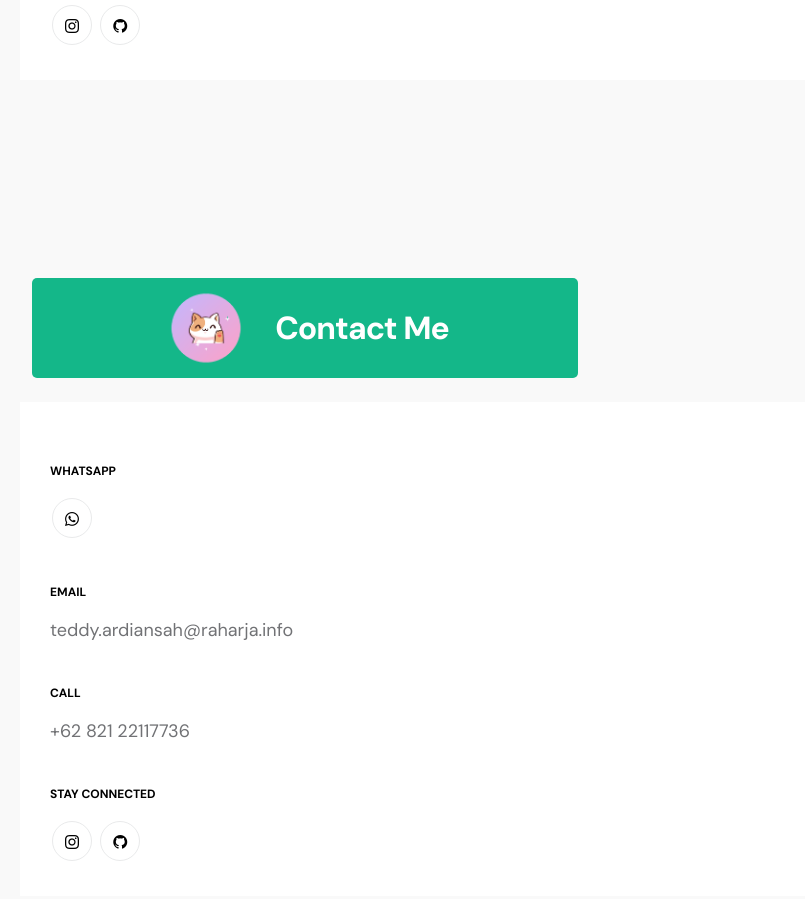
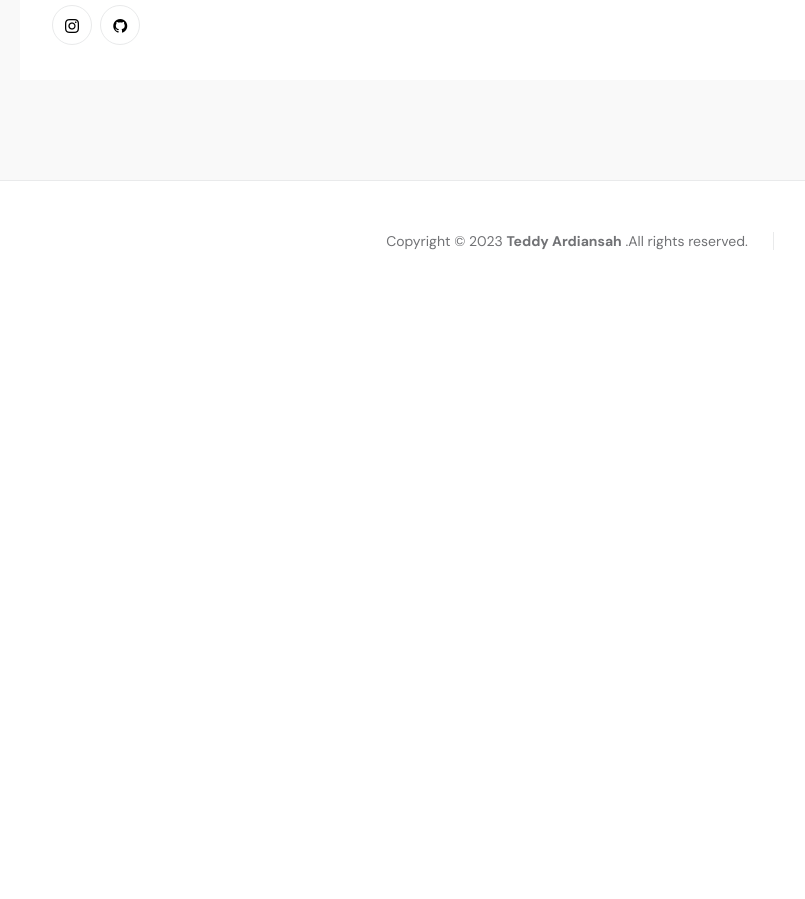
Before and after one commit to Tedz517/Tedz517.github.io, a plain HTML site: page index.html in a window 1280 px wide. Shown: the part 3507-4406 px from the top of the page, without its empty margins (50-855 px from the left). After the commit the page ends 3809 px from the top, so only its background shows below. Drawn offline with nearby package versions, Linux system fonts and the light colour scheme.

Commit message:
Update index.html

```diff
--- a/index.html
+++ b/index.html
@@ -267,56 +267,6 @@
                     </div>
                 </div>
             </section>
-            <section class="contact section-padding" id="section_5">
-                    <div class="container">
-                        <div class="row">
-
-                            <div class="col-lg-6 col-md-12 mt-5 mt-lg-10">
-                                <div class="section-title-wrap d-flex justify-content-center align-items-center mb-4">
-                                    <img src="images/4.png" class="avatar-image img-fluid" alt="">
-
-                                    <h4 class="text-white ms-4 mb-0">Contact Me</h4>
-                                </div>
-                            </div>
-
-                            <div class="clearfix"></div>
-
-                            <div class="col-lg-14 col-md-12 col-12 ps-lg-0 mx-auto">
-                                <div class="contact-info d-flex flex-column">
-                                    <strong class="site-footer-title d-block mb-3">Whatsapp</strong>
-
-                                    <p class="">
-                                        <a href="images/wa-teddy.jpg" class="social-icon-link bi-whatsapp"></a>
-                                    </p>
-
-                                    <strong class="site-footer-title d-block mt-4 mb-3">Email</strong>
-
-                                    <p>
-                                        <a href="mailto:teddy.ardiansah@raharja.info">
-                                            teddy.ardiansah@raharja.info
-                                        </a>
-                                    </p>
-
-                                    <strong class="site-footer-title d-block mt-4 mb-3">Call</strong>
-
-                                    <p class="">
-                                        <a href="tel: +62 821 22117736">
-                                            +62 821 22117736
-                                        </a>
-                                    </p>
-                                    <strong class="site-footer-title d-block mt-4 mb-3">Stay connected</strong>
-
-                                    <ul class="social-icon">
-                                        <li class="social-icon-item"><a href="https://instagram.com/teddyardi17?igshid=OGQ5ZDc2ODk2ZA==" class="social-icon-link bi-instagram"></a></li>
-                                        <li class="social-icon-item"><a href="https://github.com/Tedz517" class="social-icon-link bi-github"></a></li>
-                                    </ul>
-
-                                </div>
-                            </div>
-                        </div>
-                    </div>
-                </div>
-            </section>
 
         </main>
 
```
